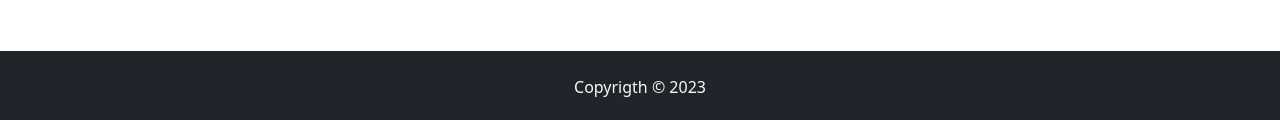
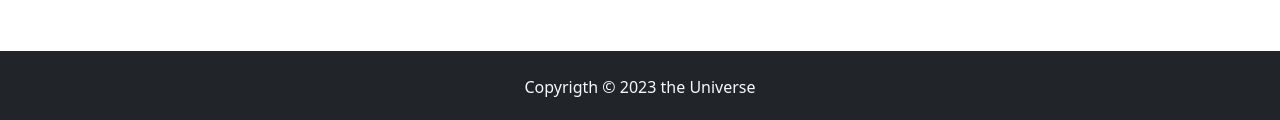
Before and after one commit to alexsimenas/band-page-boostrap, a plain HTML site: page index.html in a window 1280 px wide. Shown: the part 1728-1848 px from the top of the page. Drawn offline with nearby package versions, Linux system fonts and the light colour scheme.

Commit message:
updated the footer text "universe

```diff
--- a/index.html
+++ b/index.html
@@ -63,7 +63,7 @@
             </iframe>
     </div>
     <div>
-    <footer class="bg-dark text-light p-4 text-center">Copyrigth &copy; 2023</footer>
+    <footer class="bg-dark text-light p-4 text-center">Copyrigth &copy; 2023 the Universe</footer>
 </div>
     <script src="https://cdn.jsdelivr.net/npm/bootstrap@5.3.2/dist/js/bootstrap.bundle.min.js" integrity="sha384-C6RzsynM9kWDrMNeT87bh95OGNyZPhcTNXj1NW7RuBCsyN/o0jlpcV8Qyq46cDfL" crossorigin="anonymous"></script>
 </body>
```
